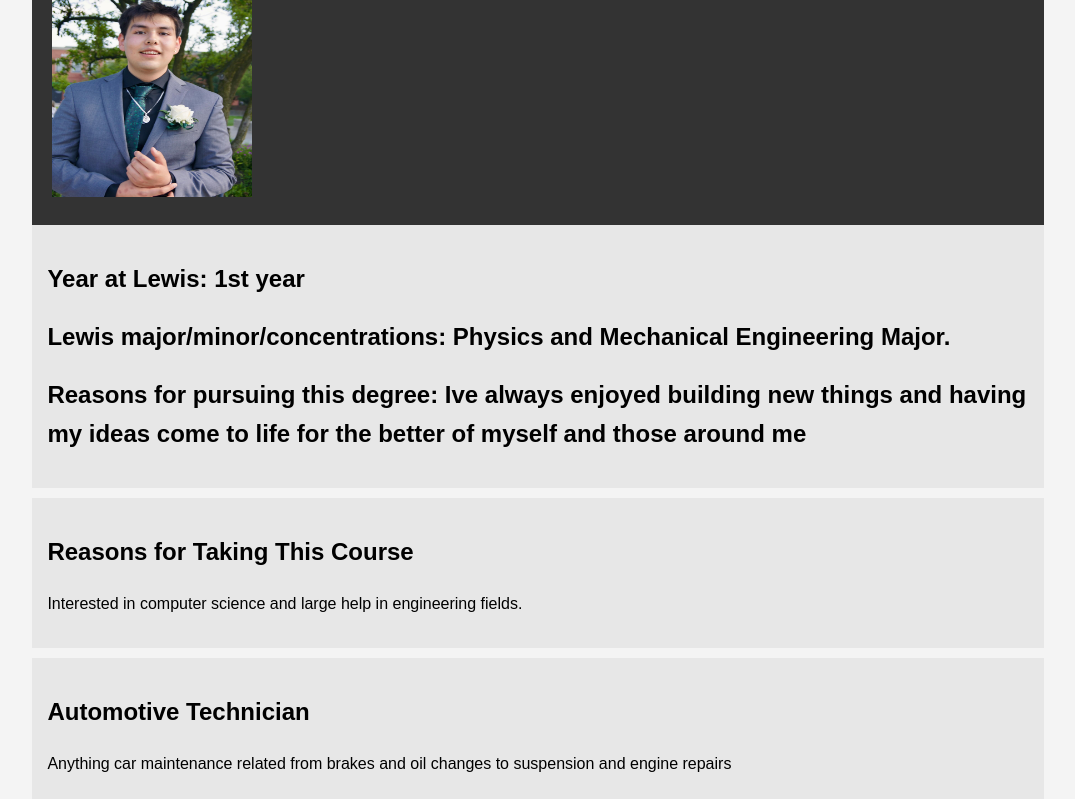
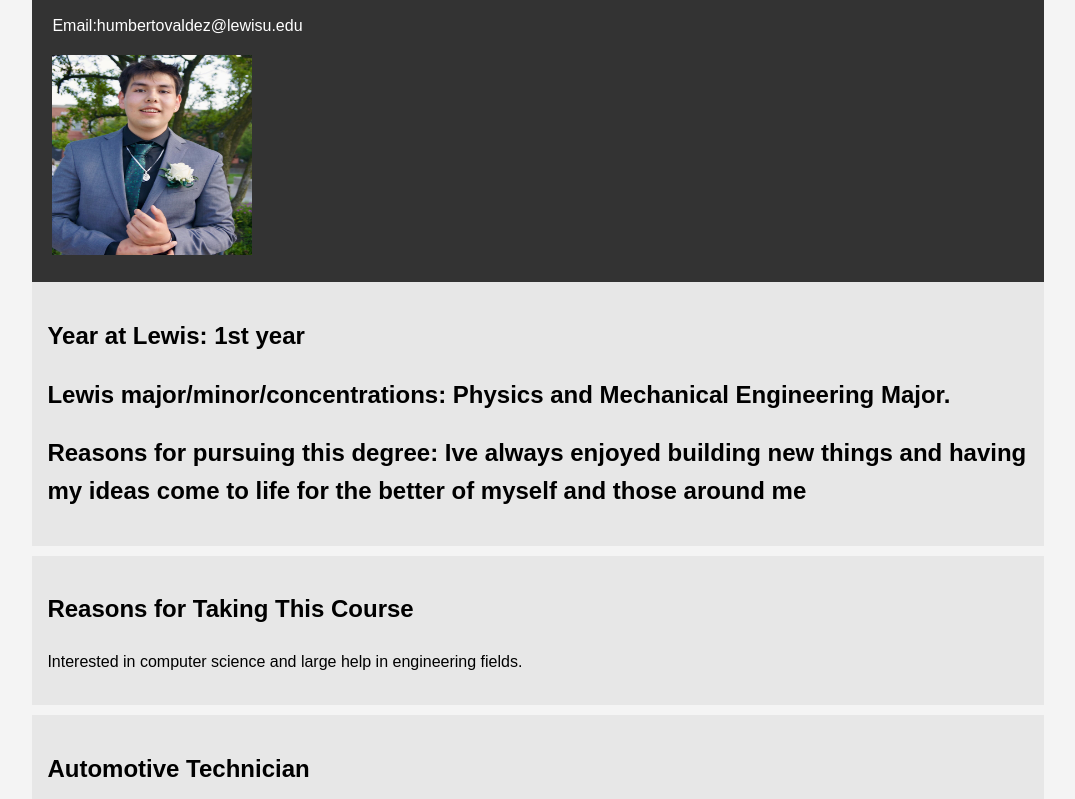
Before and after one commit to Humberto-va/me, a plain HTML site: page index.html in a window 1280 px wide. Shown: the part 82-881 px from the top of the page, without its empty margins (102-1177 px from the left). Drawn offline with Linux system fonts and the light colour scheme.

Commit message:
Update index.html

```diff
--- a/index.html
+++ b/index.html
@@ -32,6 +32,7 @@
     <div class="container">
         <header class="main-info">
             <h1>Humberto Valdez</h1>
+		<p>Email:humbertovaldez@lewisu.edu</p>
 		<img src="Self-portrait.jpg" width="200" height="200" alt="image of screenshot"">
             <h1></h1>
         </header>
```
